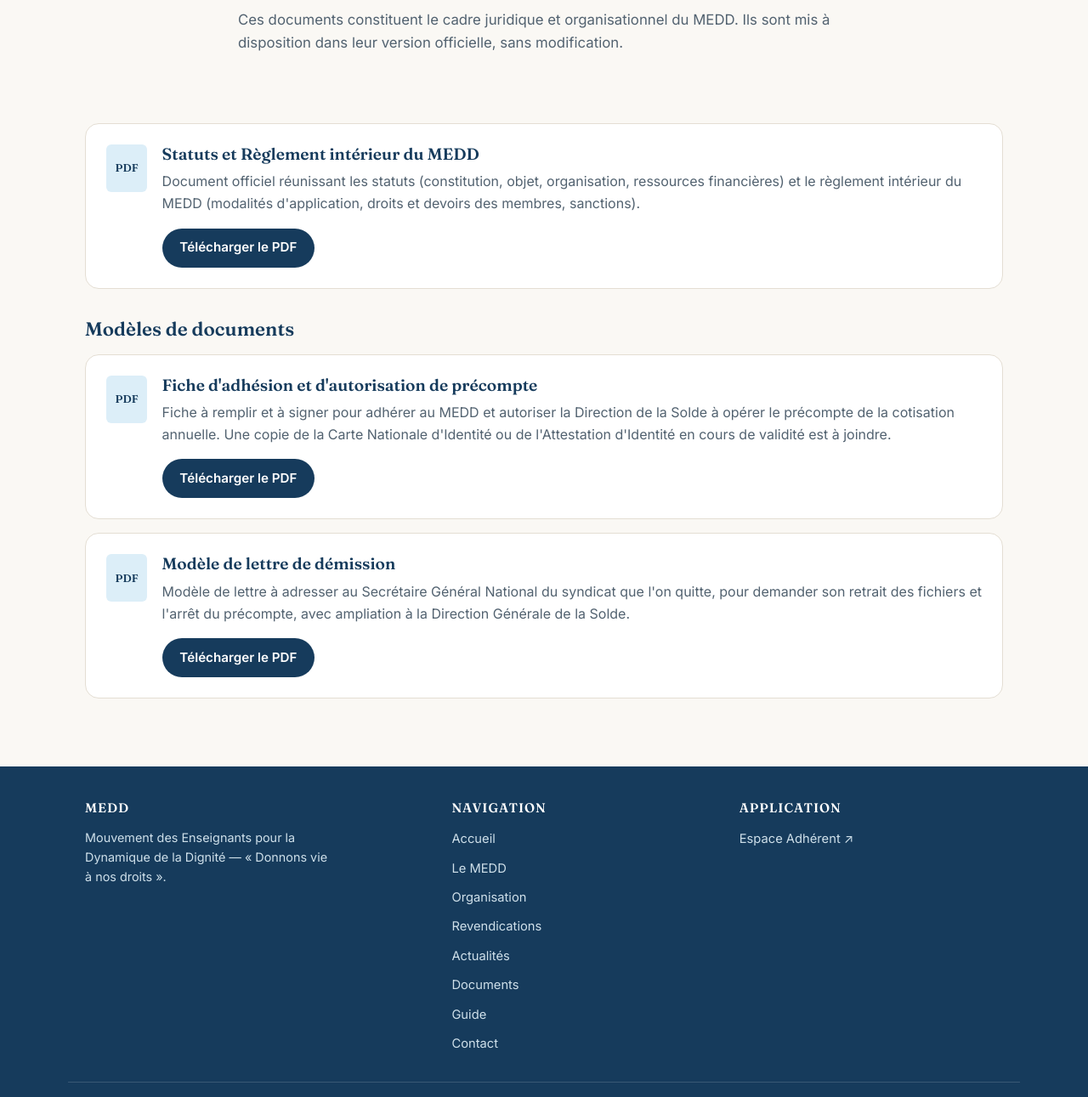
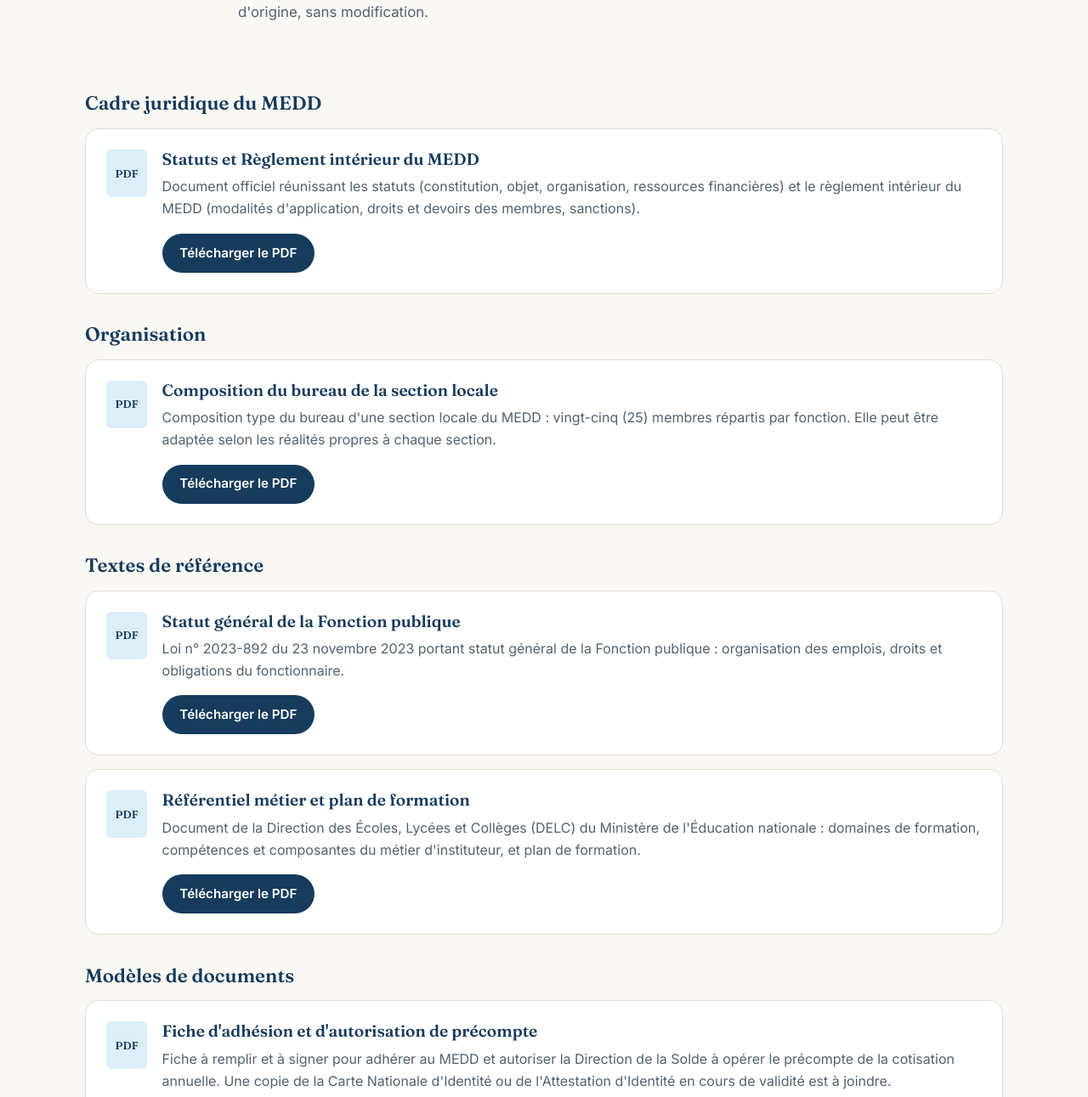
Before and after one commit to meddcavally-hash/medd-site, a plain HTML site: page documents.html in a window 1280 px wide. Shown: the part 312-1603 px from the top of the page at 85% size. Drawn offline with Linux system fonts and the light colour scheme.

Commit message:
Documents : composition du bureau local, statut général de la fonction publique, référentiel métier
Co-Authored-By: Claude Sonnet 5.5 <noreply@anthropic.com>
Claude-Session: https://claude.ai/code/session_01DQsvqYoFH5zanTVnKmbWgt

```diff
--- a/documents.html
+++ b/documents.html
@@ -3,12 +3,12 @@
 <head>
 <meta charset="UTF-8">
 <meta name="viewport" content="width=device-width, initial-scale=1.0">
-<title>Documents officiels — Statuts et Règlement intérieur | MEDD</title>
-<meta name="description" content="Téléchargez les statuts et le règlement intérieur officiels du MEDD, Mouvement des Enseignants pour la Dynamique de la Dignité.">
+<title>Documents officiels — Statuts, organisation et textes de référence | MEDD</title>
+<meta name="description" content="Téléchargez les statuts et le règlement intérieur du MEDD, la composition du bureau de section locale et des textes de référence (statut général de la fonction publique, référentiel métier).">
 <link rel="canonical" href="https://www.medd.ci/documents.html">
 <meta property="og:type" content="website">
 <meta property="og:title" content="Documents officiels du MEDD">
-<meta property="og:description" content="Statuts et règlement intérieur du MEDD, téléchargeables au format PDF.">
+<meta property="og:description" content="Statuts, règlement intérieur, composition du bureau local et textes de référence du MEDD, au format PDF.">
 <meta property="og:image" content="/assets/images/logo-medd.jpg">
 <link rel="icon" href="/assets/images/logo-medd.jpg">
 <link rel="preconnect" href="https://fonts.googleapis.com">
@@ -67,16 +67,19 @@
   <section style="padding-bottom:1rem;">
     <div class="container" style="max-width:760px;">
       <span class="eyebrow">Documents officiels</span>
-      <h1>Statuts et Règlement intérieur</h1>
+      <h1>Documents officiels</h1>
       <p class="lead" style="font-size:1.05rem;">
-        Ces documents constituent le cadre juridique et organisationnel du MEDD.
-        Ils sont mis à disposition dans leur version officielle, sans modification.
+        Retrouvez ici les documents qui encadrent l'action du MEDD, ainsi que des textes de
+        référence utiles aux enseignants. Les documents sont mis à disposition dans leur
+        version d'origine, sans modification.
       </p>
     </div>
   </section>
 
   <section>
     <div class="container">
+      <h2 style="margin:0 0 1rem;font-size:1.4rem;">Cadre juridique du MEDD</h2>
+
       <div class="doc-card">
         <span class="doc-icon" aria-hidden="true">PDF</span>
         <div>
@@ -87,6 +90,53 @@
             droits et devoirs des membres, sanctions).
           </p>
           <a class="btn btn-primary" href="/assets/docs/MEDD-Statuts-et-Reglement-Interieur.pdf" download>
+            Télécharger le PDF
+          </a>
+        </div>
+      </div>
+
+      <h2 style="margin:2.2rem 0 1rem;font-size:1.4rem;">Organisation</h2>
+
+      <div class="doc-card">
+        <span class="doc-icon" aria-hidden="true">PDF</span>
+        <div>
+          <h3>Composition du bureau de la section locale</h3>
+          <p>
+            Composition type du bureau d'une section locale du MEDD : vingt-cinq (25) membres
+            répartis par fonction. Elle peut être adaptée selon les réalités propres à chaque section.
+          </p>
+          <a class="btn btn-primary" href="/assets/docs/MEDD-Composition-Bureau-Section-Locale.pdf" download>
+            Télécharger le PDF
+          </a>
+        </div>
+      </div>
+
+      <h2 style="margin:2.2rem 0 1rem;font-size:1.4rem;">Textes de référence</h2>
+
+      <div class="doc-card">
+        <span class="doc-icon" aria-hidden="true">PDF</span>
+        <div>
+          <h3>Statut général de la Fonction publique</h3>
+          <p>
+            Loi n° 2023-892 du 23 novembre 2023 portant statut général de la Fonction publique :
+            organisation des emplois, droits et obligations du fonctionnaire.
+          </p>
+          <a class="btn btn-primary" href="/assets/docs/Statut-General-de-la-Fonction-Publique-Loi-2023-892.pdf" download>
+            Télécharger le PDF
+          </a>
+        </div>
+      </div>
+
+      <div class="doc-card" style="margin-top:1rem;">
+        <span class="doc-icon" aria-hidden="true">PDF</span>
+        <div>
+          <h3>Référentiel métier et plan de formation</h3>
+          <p>
+            Document de la Direction des Écoles, Lycées et Collèges (DELC) du Ministère de
+            l'Éducation nationale : domaines de formation, compétences et composantes du métier
+            d'instituteur, et plan de formation.
+          </p>
+          <a class="btn btn-primary" href="/assets/docs/Referentiel-Metier-et-Plan-de-Formation-Instituteur.pdf" download>
             Télécharger le PDF
           </a>
         </div>
```
Also changed, not shown: 3 other files.
